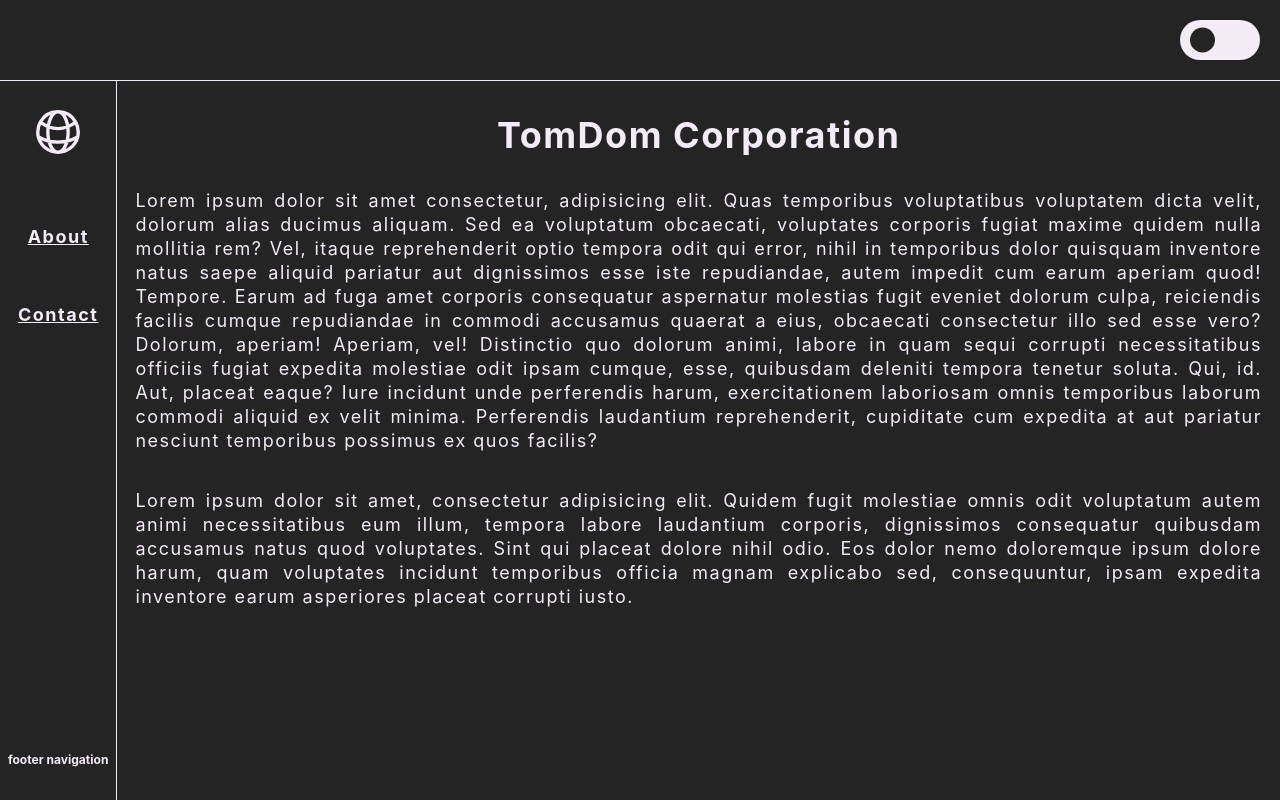
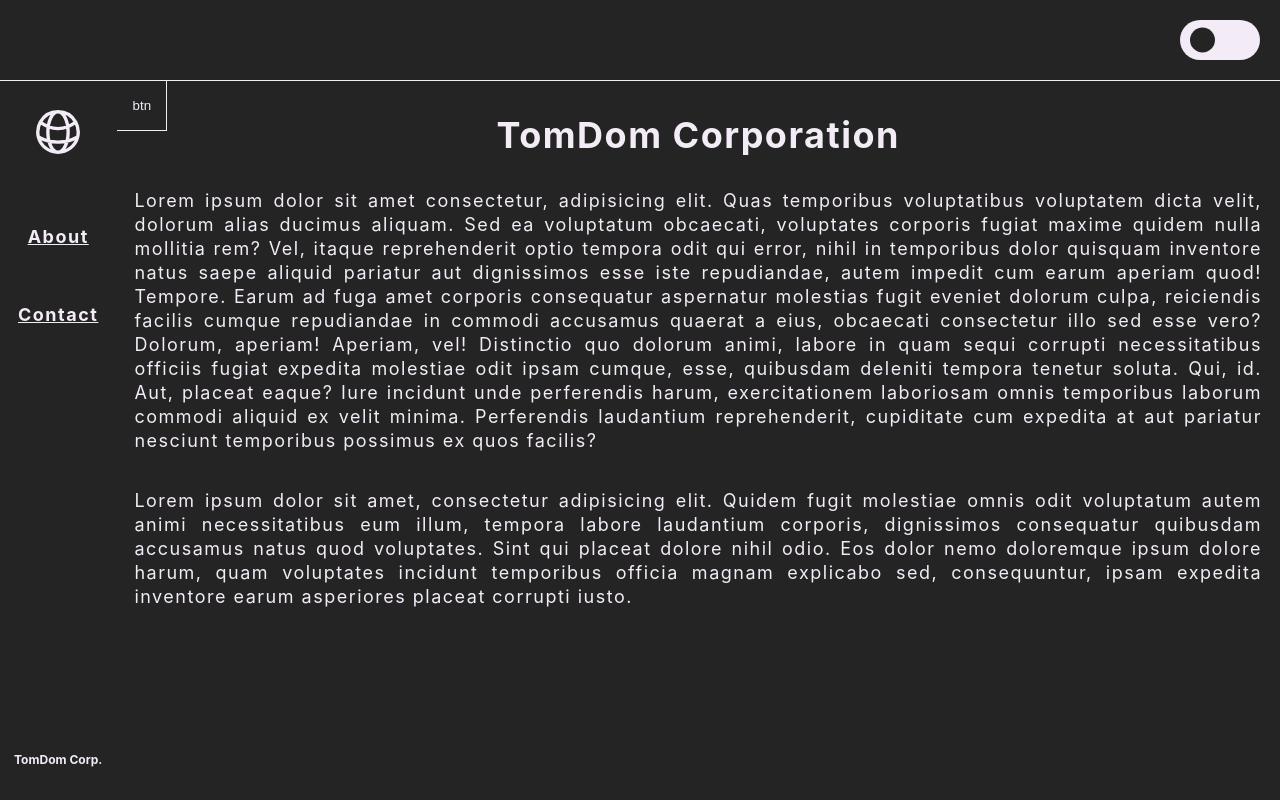
Before and after one commit to TDomagalski/reactjs-vite-app1, a React (Vite) app: page /#/ in a window 1280 px wide. Built offline with nearby package versions, Linux system fonts and the light colour scheme.

Commit message:
feat: add App_nav-btn

```diff
--- a/src/App.jsx
+++ b/src/App.jsx
@@ -13,10 +13,15 @@ export const ThemeContext = createContext(null);
 function App() {
   // create useState hook to change light <-> dark
   const [theme, setTheme] = useState('dark');
+  const [navBtnMore, setNavBtnMore] = useState('close');
 
   const toggleTheme = () => {
     // function setTheme dark <-> light from useState hook
     setTheme((curr) => (curr === 'light' ? 'dark' : 'light'));
+  };
+
+  const toggleNavBtn = () => {
+    setNavBtnMore((curr) => (curr === 'close' ? 'open' : 'close'));
   };
   return (
     // function toggleTheme change value in theme variable
@@ -33,7 +38,14 @@ function App() {
           </button>
         </div>
         <div className="App_main">
-          <div id="App_navigation" className="close">
+          <div id="App_navigation" className={navBtnMore}>
+            <button
+              type="submit"
+              className="App_nav-btn"
+              onClick={() => toggleNavBtn()}
+            >
+              btn
+            </button>
             <Navigation />
           </div>
           <div id="App_content">
--- a/src/components/Navigation.jsx
+++ b/src/components/Navigation.jsx
@@ -6,7 +6,6 @@ export default function Navigation() {
   return (
     <header>
       <div className="nav_logo">
-        {/* <Link to="/">TomDom</Link> */}
         <Link to="/">
           <TomDomLogo />
         </Link>
@@ -22,7 +21,7 @@ export default function Navigation() {
         </ul>
       </nav>
       <div className="nav_footer">
-        <h6>footer navigation</h6>
+        <h6>TomDom Corp.</h6>
       </div>
     </header>
   );
--- a/src/styles/css/index.css
+++ b/src/styles/css/index.css
@@ -165,6 +165,9 @@ div {
   border-bottom: 1px solid;
   width: auto;
 }
+.App .App_main #App_navigation .App_nav-btn {
+  display: none;
+}
 .App .App_main #App_navigation header {
   height: auto;
   display: -webkit-box;
@@ -206,6 +209,8 @@ div {
 }
 .App .App_main #App_navigation header .nav_logo a {
   width: 50%;
+  -webkit-transition: 0.25s;
+  transition: 0.25s;
 }
 .App .App_main #App_navigation header nav {
   width: 100%;
@@ -272,6 +277,8 @@ div {
             align-items: stretch;
   }
   .App .App_main #App_navigation {
+    position: relative;
+    display: block;
     -ms-flex-preferred-size: 20%;
         flex-basis: 20%;
     -ms-flex-negative: 0;
@@ -281,9 +288,32 @@ div {
     -webkit-box-sizing: border-box;
             box-sizing: border-box;
     border-right: 1px solid;
+    -webkit-transition: 0.25s;
+    transition: 0.25s;
+  }
+  .App .App_main #App_navigation .App_nav-btn {
+    position: absolute;
+    top: 0;
+    right: -51px;
+    width: 50px;
+    height: 50px;
+    border-top: none;
+    border-bottom: 1px solid #f3ebf6;
+    border-right: 1px solid #f3ebf6;
+    border-left: none;
+    text-align: center;
+    color: #f3ebf6;
+    background-color: #242424;
     display: -webkit-box;
     display: -ms-flexbox;
     display: flex;
+    -webkit-box-pack: center;
+        -ms-flex-pack: center;
+            justify-content: center;
+    -webkit-box-align: center;
+        -ms-flex-align: center;
+            align-items: center;
+    cursor: pointer;
   }
   .App .App_main #App_navigation.close {
     -ms-flex-preferred-size: 5%;
@@ -294,12 +324,7 @@ div {
         flex-basis: 20%;
   }
   .App .App_main #App_navigation header {
-    -ms-flex-preferred-size: 100%;
-        flex-basis: 100%;
-    height: auto;
-    -webkit-box-align: stretch;
-        -ms-flex-align: stretch;
-            align-items: stretch;
+    height: 100%;
   }
   .App .App_main #App_navigation header .nav_logo {
     margin-top: 0;
@@ -370,7 +395,7 @@ div {
     -webkit-box-align: center;
         -ms-flex-align: center;
             align-items: center;
-    overflow-y: scroll;
+    overflow-y: auto;
     height: calc(100vh - 111px);
   }
 }/*# sourceMappingURL=index.css.map */
--- a/src/styles/scss/index.scss
+++ b/src/styles/scss/index.scss
@@ -152,6 +152,11 @@ div {
 		#App_navigation {
 			border-bottom: 1px solid;
 			width: auto;
+
+      .App_nav-btn {
+        display: none;
+      }
+
 			header {
 				height: auto;
 				display: flex;
@@ -173,6 +178,7 @@ div {
 
 					a {
             width: 50%;
+            transition: 0.25s;
           }
 				}
 				nav {
@@ -224,6 +230,34 @@ div {
 			align-items: stretch;
 
 			#App_navigation {
+        position: relative;
+        display: block;
+        flex-basis: 20%;
+        flex-shrink: 0;
+				height: auto;
+				border-bottom: none;
+				box-sizing: border-box;
+				border-right: 1px solid;
+        transition: 0.25s;
+
+        .App_nav-btn {
+          position: absolute;
+          top: 0;
+          right: -51px;
+          width: 50px;
+          height: 50px;
+          border-top: none;
+          border-bottom: 1px solid $color-border-white;
+          border-right: 1px solid $color-border-white;
+          border-left: none;
+          text-align: center;
+          color: $color-font-white;
+          background-color: $color-bg-dark;
+          display: flex;
+          justify-content: center;
+          align-items: center;
+          cursor: pointer;
+        }
 
         &.close {
           flex-basis: 5%;
@@ -233,21 +267,8 @@ div {
           flex-basis: 20%;
         }
 
-				flex-basis: 20%;
-        flex-shrink: 0;
-				height: auto;
-				border-bottom: none;
-				box-sizing: border-box;
-				border-right: 1px solid;
-				display: flex;
 				header {
-          flex-basis: 100%;
-					height: auto;
-					align-items: stretch;
-					// position: sticky;
-					// top: 0;
-					// left: 0;
-					// width: 10%;
+          height: 100%;
 
 					.nav_logo {
             margin-top: 0;
@@ -296,7 +317,7 @@ div {
 				flex-direction: column;
 				justify-content: flex-start;
 				align-items: center;
-				overflow-y: scroll;
+				overflow-y: auto;
 				height: calc(100vh - 111px);
 			}
 		}
```
Also changed, not shown: 1 other file (tests, documents, lock files or other folders).
